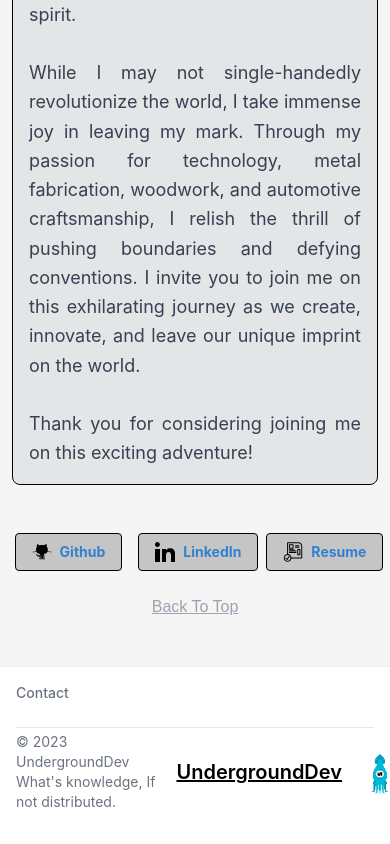
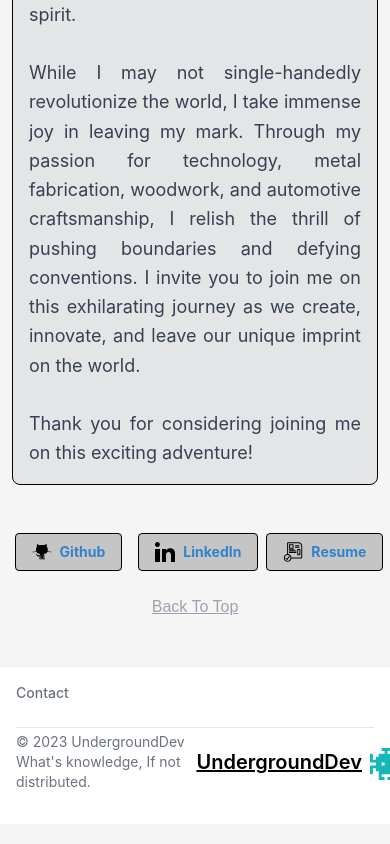
Before and after one commit to laughingelf/PortfolioSite, a React (Create React App) app: page / in a window 390 px wide. Shown: the part 5009-5853 px from the top of the page. Built offline with nearby package versions, Linux system fonts and the light colour scheme; a web font is replaced by a local one.

Commit message:
updated icons

```diff
--- a/public/index.html
+++ b/public/index.html
@@ -6,7 +6,7 @@
   <link rel="icon" href="%PUBLIC_URL%/favicon.ico" />
   <meta name="viewport" content="width=device-width, initial-scale=1" />
   <meta name="theme-color" content="#000000" />
-  <meta name="description" content="Web site created using create-react-app" />
+  <meta name="description" content="Justin Gery Portfolio Site" />
   <link rel="apple-touch-icon" href="%PUBLIC_URL%/logo192.png" />
   <link rel="preconnect" href="https://fonts.googleapis.com">
   <link rel="preconnect" href="https://fonts.gstatic.com" crossorigin>
--- a/src/components/Footer.js
+++ b/src/components/Footer.js
@@ -16,8 +16,8 @@ function Footer() {
                 <div className="flex items-center justify-between mb-4 sm:mb-0">
                     <span className="block text-sm text-gray-500 sm:text-center dark:text-gray-400">© 2023 <a href="" className="hover:underline">UndergroundDev</a><br /> What's knowledge, If not distributed.</span>
                     <a href="" className="flex items-center">
-                        <span className=" mr-5 self-center text-xl sm:text-md md:text-lg font-semibold whitespace-nowrap dark:text-white underline thin flex-shrink-5">UndergroundDev</span>
-                        <img src="./img/nav-logo.png" className="h-10 mr-3 mt-1" alt="squid-logo" />
+                        <span className=" mr-2 self-center text-xl sm:text-md md:text-lg font-semibold whitespace-nowrap dark:text-white underline thin flex-shrink-5">UndergroundDev</span>
+                        <img src="./img/ugd-logo.svg" className="h-8 mr-1 mt-1" alt="ugd-logo" />
                     </a>
                 </div>
             </div>
```
Also changed, not shown: public/img/ugd-logo.svg (added), 1 other file (tests, documents, lock files or other folders).
